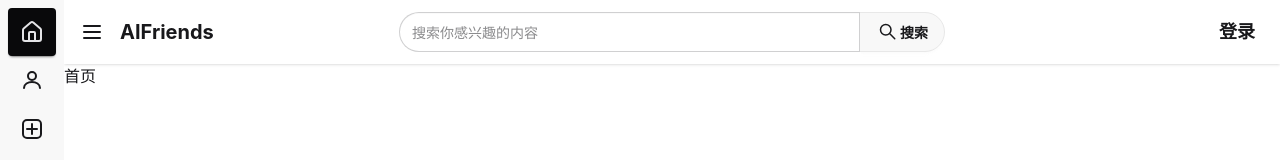
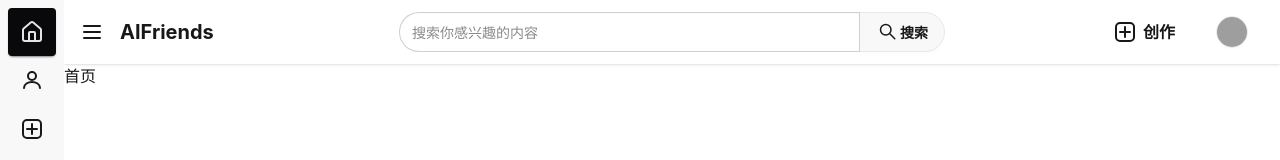
Before and after one commit to ddxpromax/AIFriends, a Vue app in the folder frontend/: page / in a window 1280 px wide. Shown: the top 160 px of the page. Built offline with nearby package versions, Linux system fonts and the light colour scheme.

Commit message:
实现下拉菜单

```diff
--- a/frontend/src/components/navbar/NavBar.vue
+++ b/frontend/src/components/navbar/NavBar.vue
@@ -4,8 +4,10 @@ import MenuIcon from './icon/MenuIcon.vue';
 import FriendIcon from './icon/FriendIcon.vue';
 import CreateIcon from './icon/CreateIcon.vue';
 import SearchIcon from './icon/SearchIcon.vue';
+import { useUserStore } from '@/stores/user.js';
+import UserMenu from './UserMenu.vue';
 
-
+const user = useUserStore()
 </script>
 
 <template>
@@ -29,9 +31,14 @@ import SearchIcon from './icon/SearchIcon.vue';
           </div>
         </div>
         <div class="navbar-end">
-          <RouterLink :to="{name: 'user-account-login-index'}" active-class="btn-active" class="btn btn-ghost text-lg">
+          <RouterLink v-if="user.isLogin()" :to="{name: 'create-index'}" active-class="btn-active" class="btn btn-ghost text-base mr-6">
+            <CreateIcon />
+            创作
+          </RouterLink>
+          <RouterLink v-if="!user.isLogin()" :to="{name: 'user-account-login-index'}" active-class="btn-active" class="btn btn-ghost text-lg">
             登录
           </RouterLink>
+          <UserMenu v-else />
         </div>
       </nav>
       <slot></slot>
--- /dev/null
+++ b/frontend/src/components/navbar/UserMenu.vue
@@ -0,0 +1,56 @@
+<script setup>
+import { useUserStore } from '@/stores/user';
+import UserSpaceIcon from './icon/UserSpaceIcon.vue';
+import UserProfileIcon from './icon/UserProfileIcon.vue';
+import UserLogoutIcon from './icon/UserLogoutIcon.vue';
+
+const user = useUserStore()
+
+function closeMenu() {
+  const element = document.activeElement
+  if (element && element instanceof HTMLElement) element.blur()
+}
+</script>
+
+<template>
+    <div class="dropdown dropdown-bottom dropdown-end">
+        <div tabindex="0" role="button" class="avatar btn btn-circle w-8 h-8 mr-6">
+            <div class="w-8 rounded-full">
+                <img :src="user.photo" />
+            </div>
+        </div>
+        <ul tabindex="-1" class="dropdown-content menu bg-base-100 rounded-box z-1 w-52 p-2 shadow-lg">
+            <li>
+                <RouterLink @click="closeMenu" :to="{ name: 'user-space-index', params: { user_id: user.id } }">
+                    <div class="avatar">
+                        <div class="w-10 rounded-full">
+                            <img :src="user.photo" alt="">
+                        </div>
+                    </div>
+                    <span class="text-base font-bold line-clamp-1 ">{{ user.username }}</span>
+                </RouterLink>
+            </li>
+            <li>
+                <RouterLink @click="closeMenu" :to="{ name: 'user-space-index', params: { user_id: user.id } }" class="text-sm font-bold py-3">
+                    <UserSpaceIcon />
+                    个人空间
+                </RouterLink>
+            </li>
+            <li>
+                <RouterLink @click="closeMenu" :to="{ name: 'user-profile-index' }" class="text-sm font-bold py-3">
+                    <UserProfileIcon />
+                    编辑资料
+                </RouterLink>
+            </li>
+            <li></li>
+            <li>
+                <a @click="closeMenu" class="text-sm font-bold py-3">
+                    <UserLogoutIcon />
+                    退出登录
+                </a>
+            </li>
+        </ul>
+    </div>
+</template>
+
+<style scoped></style>
--- a/frontend/src/stores/counter.js
+++ /dev/null
@@ -1,12 +0,0 @@
-import { ref, computed } from 'vue'
-import { defineStore } from 'pinia'
-
-export const useCounterStore = defineStore('counter', () => {
-  const count = ref(0)
-  const doubleCount = computed(() => count.value * 2)
-  function increment() {
-    count.value++
-  }
-
-  return { count, doubleCount, increment }
-})
--- /dev/null
+++ b/frontend/src/stores/user.js
@@ -0,0 +1,45 @@
+import { defineStore } from "pinia";
+import {ref} from "vue";
+
+export const useUserStore = defineStore('user', () => {
+    const id = ref(1)
+    const username = ref('ddx')
+    const photo = ref('http://127.0.0.1:8000/media/user/photos/default.png')
+    const profile = ref('this_is_profile')
+    const accessToken = ref('111')
+
+    function isLogin(){
+        return !!accessToken.value
+    }
+
+    function setAccessToken(token){
+        accessToken.value = token
+    }
+
+    function setUserInfo(data){
+        id.value = data.user_id
+        username.value = data.username
+        photo.value = data.photo
+        profile.value = data.profile
+    }
+
+    function logout(){
+        id.value = 0
+        username.value = ''
+        photo.value = ''
+        profile.value = ''
+        accessToken.value = ''
+    }
+
+    return {
+        id,
+        username,
+        photo,
+        profile,
+        accessToken,
+        isLogin,
+        setAccessToken,
+        setUserInfo,
+        logout
+    }
+})
```
